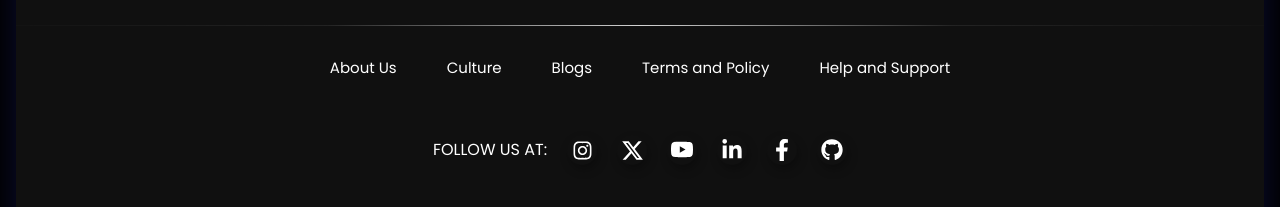
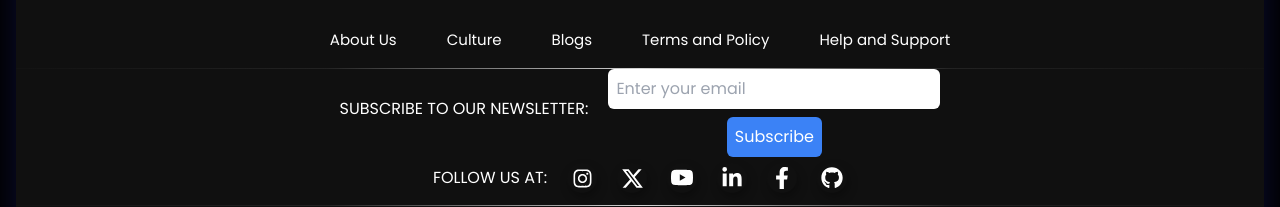
Before and after one commit to Satyam1923/Spring-Music-Player, a React (Vite) app in the folder frontend/: page / in a window 1280 px wide. Shown: the part 1072-1279 px from the top of the page. Built offline with nearby package versions, Linux system fonts and the light colour scheme; no server answers.

Commit message:
made changes in the footer

```diff
--- a/frontend/src/components/Footer.jsx
+++ b/frontend/src/components/Footer.jsx
@@ -37,6 +37,25 @@ const Footer = () => {
             <Link to="/contactus" className="hov" >Help and Support</Link>
           </li>
         </ul>
+      </div>
+      <div className="divider md:h-[1.5px] sm:h-[1px]"></div>
+      {/* Newsletter subscription */}
+      <div className="sec3 md:p-3 sm:p-2">
+        <span className="sm:text-[14px]">SUBSCRIBE TO OUR NEWSLETTER:</span>
+        <form className="flex flex-col items-center sm:flex-row sm:justify-center gap-2 mt-2">
+          <input
+            type="email"
+            placeholder="Enter your email"
+            className="p-2 rounded-md sm:w-1/2"
+            required
+          />
+          <button
+            type="submit"
+            className="p-2 bg-blue-500 text-white rounded-md sm:w-1/6"
+          >
+            Subscribe
+          </button>
+        </form>
       </div>
       <div className="divider md:h-[1.5px] sm:h-[1px]"></div>
       <div className="sec3 md:p-3  ">
```
Also changed, not shown: 1 other file (tests, documents, lock files or other folders).
